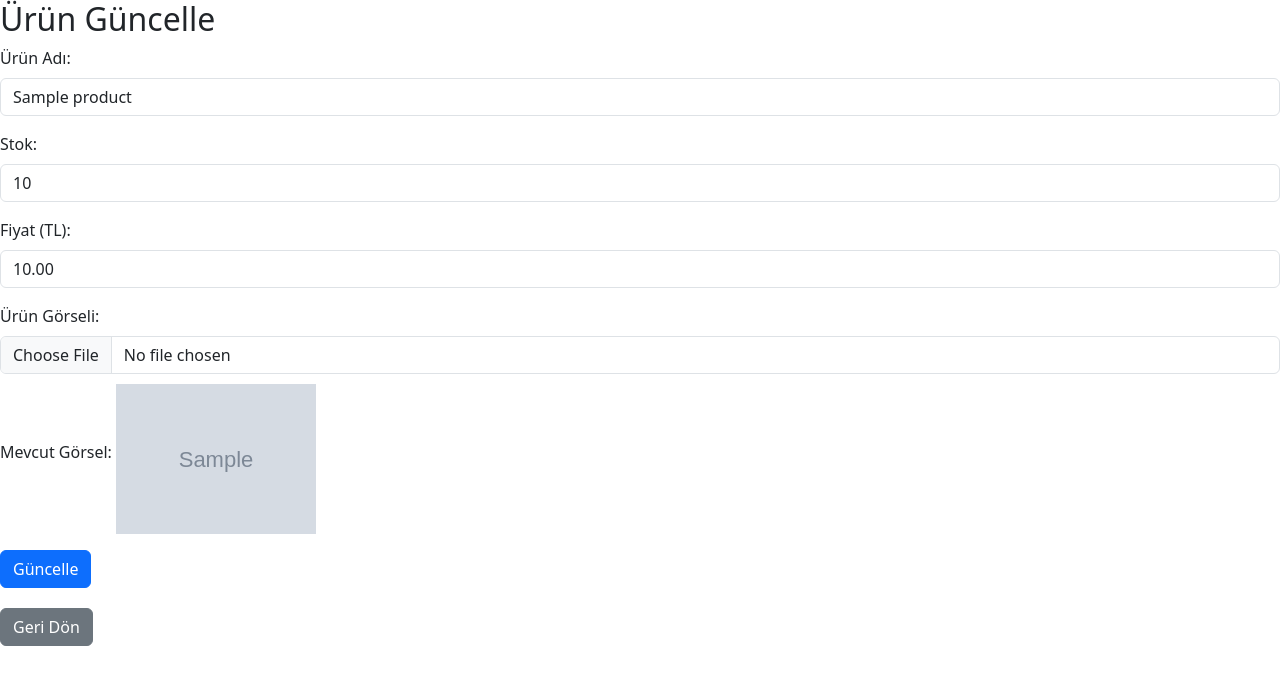
After one commit to icsiee/OrderManagement, a Django app: page /edit-product/1/ in a window 1280 px wide. The commit adds this page. Shown: the top 685 px of the page. Run offline with Django 5.2, Linux system fonts and the light colour scheme; tables that the repository leaves empty hold one stand-in row (values such as "Sample post"); grey boxes marked "Sample" are stand-in pictures.

Commit message:
urun eklentisi bitti

```diff
--- /dev/null
+++ b/orders/templates/base.html
@@ -0,0 +1,13 @@
+<!DOCTYPE html>
+<html lang="tr">
+<head>
+    <meta charset="UTF-8">
+    <meta name="viewport" content="width=device-width, initial-scale=1.0">
+    <title>{% block title %}Admin Dashboard{% endblock %}</title>
+    <link href="https://cdn.jsdelivr.net/npm/bootstrap@5.3.1/dist/css/bootstrap.min.css" rel="stylesheet">
+</head>
+<body>
+    {% block content %}
+    {% endblock %}
+</body>
+</html>
--- /dev/null
+++ b/orders/templates/edit_product.html
@@ -0,0 +1,36 @@
+{% extends 'base.html' %}
+
+{% block content %}
+  <h2>Ürün Güncelle</h2>
+
+  <form method="POST" action="{% url 'edit_product' product_id=product.product_id %}" enctype="multipart/form-data">
+      {% csrf_token %}
+
+      <div class="mb-3">
+          <label for="product_name" class="form-label">Ürün Adı:</label>
+          <input type="text" class="form-control" id="product_name" name="product_name" value="{{ product.product_name }}" required>
+      </div>
+
+      <div class="mb-3">
+          <label for="stock" class="form-label">Stok:</label>
+          <input type="number" class="form-control" id="stock" name="stock" value="{{ product.stock }}" required>
+      </div>
+
+      <div class="mb-3">
+          <label for="price" class="form-label">Fiyat (TL):</label>
+          <input type="number" step="0.01" class="form-control" id="price" name="price" value="{{ product.price }}" required>
+      </div>
+
+      <div class="mb-3">
+          <label for="image" class="form-label">Ürün Görseli:</label>
+          <input type="file" class="form-control" id="image" name="image">
+          {% if product.image %}
+            <p>Mevcut Görsel: <img src="{{ product.image.url }}" alt="Current Image" style="max-width: 200px; margin-top: 10px;"></p>
+          {% endif %}
+      </div>
+
+      <button type="submit" class="btn btn-primary">Güncelle</button>
+  </form>
+
+  <a href="{% url 'admin_dashboard' %}" class="btn btn-secondary" style="margin-top: 20px;">Geri Dön</a>
+{% endblock %}
--- a/orders/urls.py
+++ b/orders/urls.py
@@ -29,6 +29,8 @@ urlpatterns = [
     path('remove_cart_item/<int:item_id>/', views.remove_cart_item, name='remove_cart_item'),
     # Tüm kullanıcıları silme URL'si
     path('add-default-products/', views.add_default_products, name='add_default_products'),
+    path('delete-all-products/', views.delete_all_products, name='delete_all_products'),
+    path('edit-product/<int:product_id>/', views.edit_product, name='edit_product'),
 
     # Diğer URL desenleri...
 
--- a/orders/views.py
+++ b/orders/views.py
@@ -599,6 +599,10 @@ from django.contrib import messages
 from .models import Product
 
 
+from django.contrib import messages
+from django.shortcuts import redirect
+from .models import Product
+
 def add_default_products(request):
     # Sabit ürünler
     default_products = [
@@ -610,9 +614,9 @@ def add_default_products(request):
     ]
 
     # Media klasöründeki varsayılan görselin yolu
-    default_image_path = "media/kahvaltilik_krep.jpg"
+    default_image_path = "media/product_images/kahvaltilik_krep.jpg"
 
-    # Ürünleri ekleyin
+    # Ürünleri ekleyin veya stokları güncelleyin
     for product_data in default_products:
         product, created = Product.objects.get_or_create(
             product_name=product_data["product_name"],
@@ -622,8 +626,66 @@ def add_default_products(request):
                 "image": default_image_path,
             },
         )
-        if not created:
-            messages.warning(request, f"{product.product_name} zaten mevcut.")
 
-    messages.success(request, "Sabit ürünler başarıyla eklendi!")
+        if created:
+            messages.success(request, f"{product.product_name} başarıyla eklendi.")
+        else:
+            # Ürün varsa, stok miktarını güncelleyin
+            if product.stock != product_data["stock"]:
+                old_stock = product.stock
+                product.stock = product_data["stock"]
+                product.save()
+                messages.info(request, f"{product.product_name} stok miktarı {old_stock} → {product_data['stock']} olarak güncellendi.")
+            else:
+                messages.warning(request, f"{product.product_name} zaten mevcut ve stok miktarı güncellenmedi.")
+
+    messages.success(request, "Sabit ürünler başarıyla eklendi ve güncellendi!")
     return redirect("admin_dashboard")  # Admin dashboard'unuzun URL ismini yazın
+
+
+from django.shortcuts import redirect
+from django.contrib import messages
+from .models import Product
+
+
+def delete_all_products(request):
+    # Veritabanındaki tüm ürünleri sil
+    Product.objects.all().delete()
+
+    # Başarı mesajı
+    messages.success(request, "Tüm ürünler başarıyla silindi.")
+    return redirect("admin_dashboard")  # Admin dashboard'unuzun URL ismini yazın
+
+
+from django.shortcuts import render, get_object_or_404, redirect
+from .models import Product
+from .forms import ProductForm
+from django.contrib import messages
+
+from django.shortcuts import render, get_object_or_404, redirect
+from .models import Product
+from .forms import ProductForm
+from django.contrib import messages
+
+
+def edit_product(request, product_id):
+    product = get_object_or_404(Product, pk=product_id)
+
+    if request.method == 'POST':
+        product_name = request.POST.get('product_name')
+        stock = request.POST.get('stock')
+        price = request.POST.get('price')
+        image = request.FILES.get('image')  # Eğer görsel yüklenirse
+
+        # Ürün bilgilerini güncelle
+        product.product_name = product_name
+        product.stock = stock
+        product.price = price
+        if image:
+            product.image = image
+        product.save()
+
+        messages.success(request, f"{product.product_name} başarıyla güncellendi.")
+        return redirect('admin_dashboard')  # Admin dashboard'una yönlendirme
+
+    return render(request, 'edit_product.html', {'product': product})
```
Also changed, not shown: orders/forms.py (+9 -0 lines), orders/templates/admin_dashboard.html (+5 -3 lines), media/product_images/product_images/kahvaltilik_krep.jpg (added).
